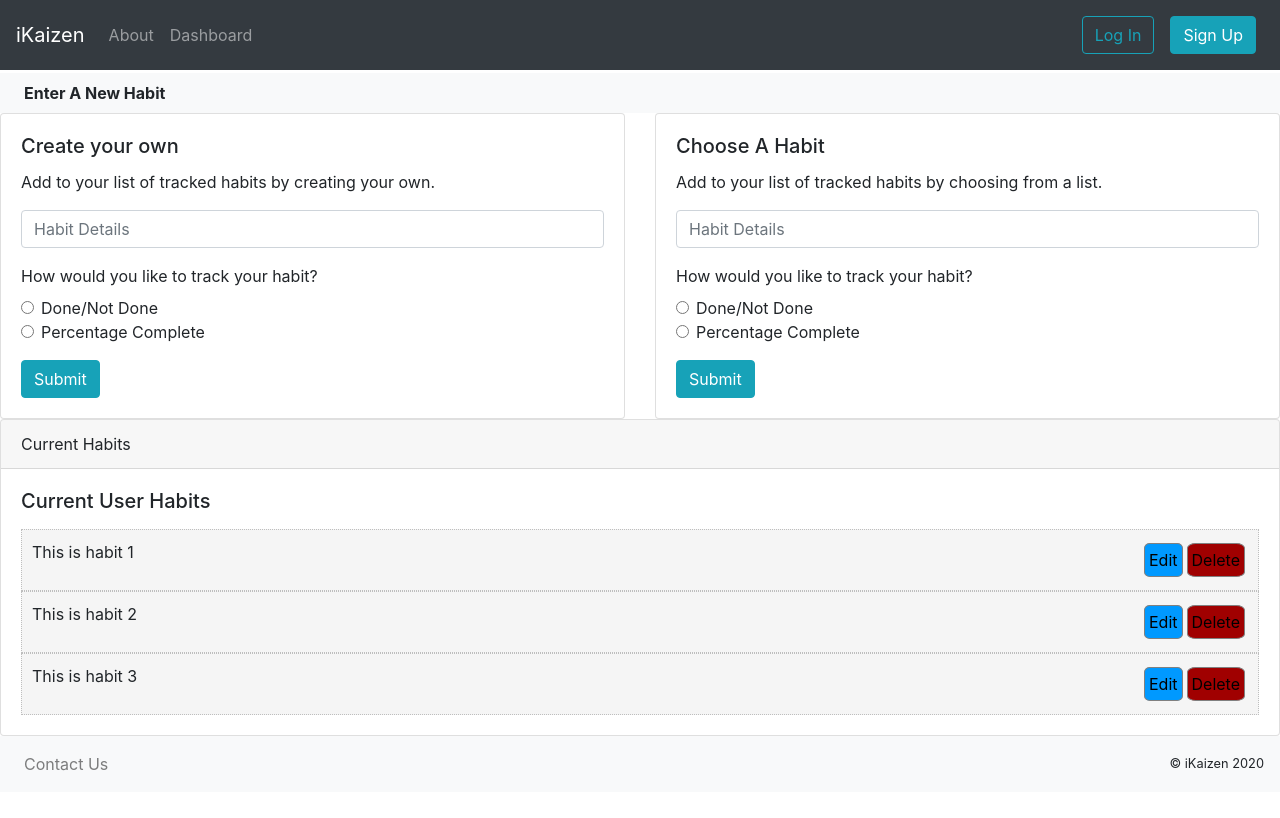
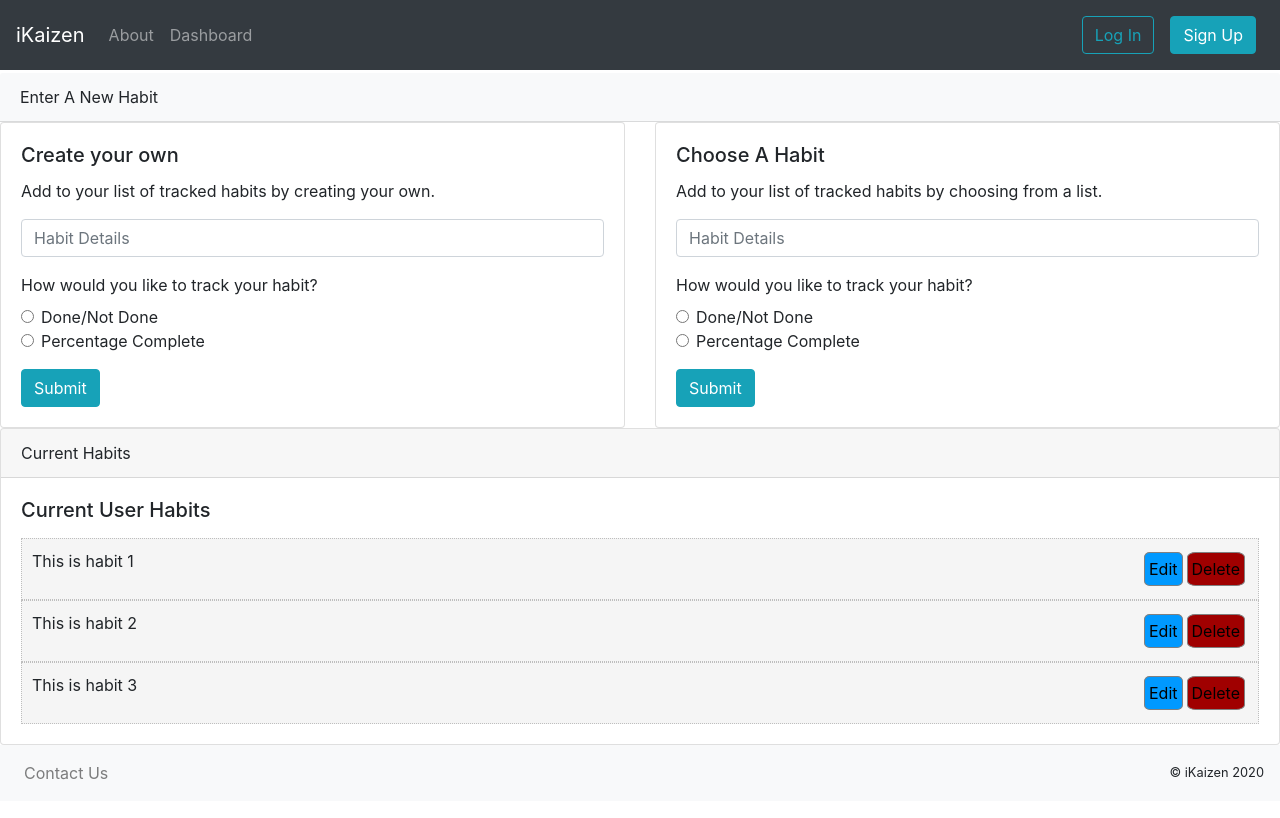
Before and after one commit to Ashley-Owens/iKaizen, a React (Create React App) app in the folder client/: page /Dashboard in a window 1280 px wide. Shown: the top 818 px of the page. Built offline with nearby package versions, Linux system fonts and the light colour scheme.

Commit message:
adjusted home page text

```diff
--- a/client/src/App.css
+++ b/client/src/App.css
@@ -38,7 +38,7 @@
 
 .home-text {
   /* color:#282c34; */
-  color: #485456;
+  color: #1A1F24;
   text-align: center;
   text-justify: auto;
   font-size: 1.2em;
@@ -59,7 +59,7 @@
   text-align: center;
   text-justify: auto;
   font-size: 1.2em;
-  font-weight: 400;
+  font-weight: 500;
 }
 
 /* .home-content-container {
--- a/client/src/components/dashboard/Dashboard.jsx
+++ b/client/src/components/dashboard/Dashboard.jsx
@@ -102,7 +102,7 @@ class Dashboard extends Component {
                 <NavBar />
                 <div>
 
-                <div className="bg-light px-4 py-2 font-weight-bold">Enter A New Habit</div>
+                <div className="bg-light card-header">Enter A New Habit</div>
                     <Row>
                         <Col>
                         <Card>
```
